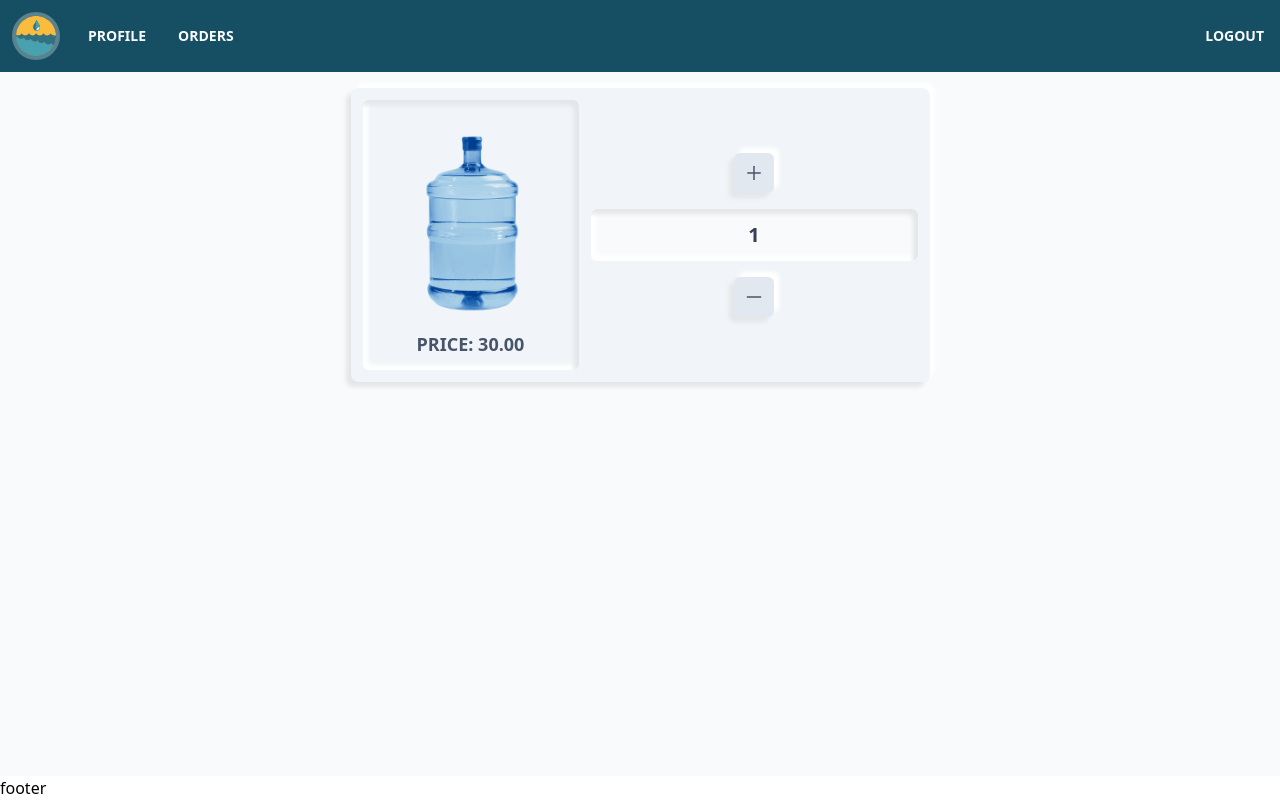
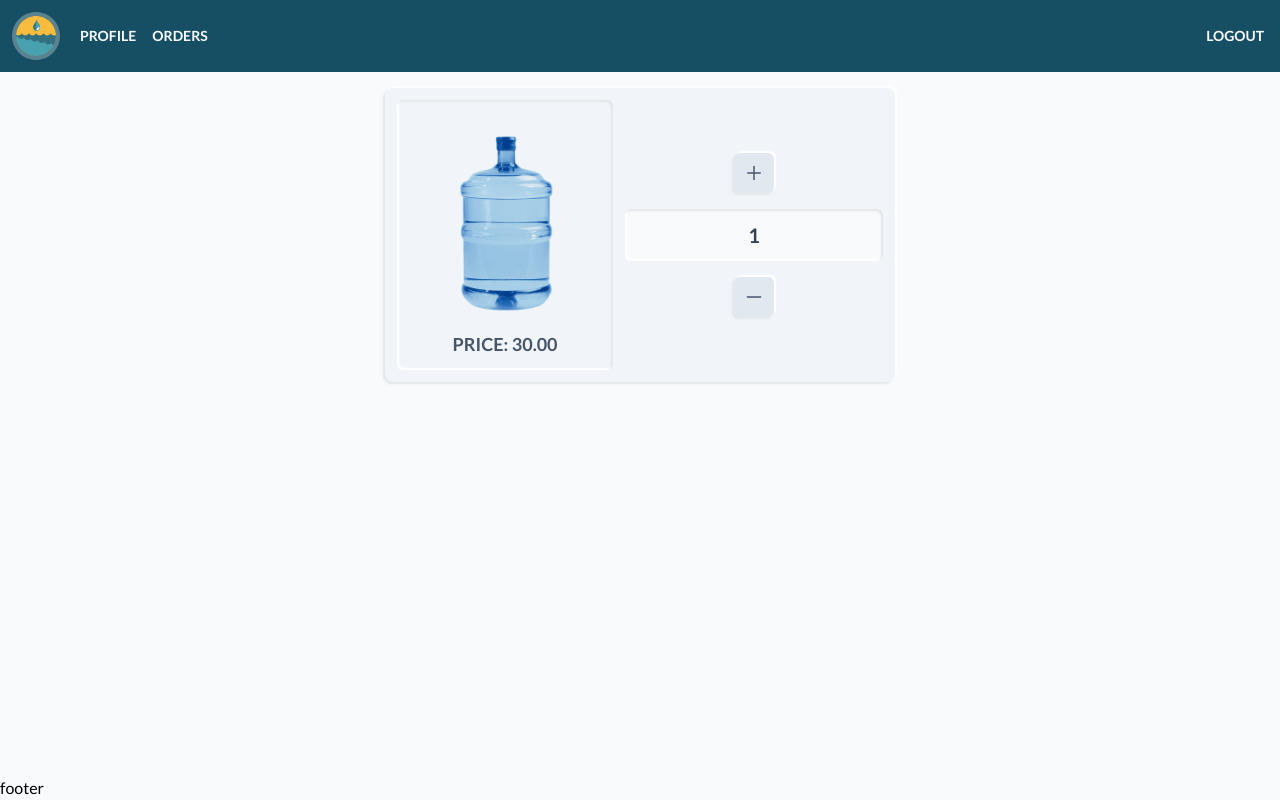
Before and after one commit to justinsalasdev/bernardwater, a React (Create React App) app: page / in a window 1280 px wide. Built offline with nearby package versions, Linux system fonts and the light colour scheme; no server answers; the database is empty; sample sign-in values are in the browser's storage.

Commit message:
update styles

```diff
--- a/public/index.html
+++ b/public/index.html
@@ -24,6 +24,12 @@
       work correctly both with client-side routing and a non-root public URL.
       Learn how to configure a non-root public URL by running `npm run build`.
     -->
+    <link rel="preconnect" href="https://fonts.googleapis.com" />
+    <link rel="preconnect" href="https://fonts.gstatic.com" crossorigin />
+    <link
+      href="https://fonts.googleapis.com/css2?family=Lato:wght@300;400;700;900&display=swap"
+      rel="stylesheet"
+    />
     <title>React App</title>
   </head>
   <body style="height: 100%; display: grid">
--- a/src/App/App.tsx
+++ b/src/App/App.tsx
@@ -17,7 +17,7 @@ export default function App() {
     return <Loader classes="text-cyan-500 place-self-center" />;
   } else {
     return (
-      <div className="grid grid-rows-a1a relative">
+      <div className="grid grid-rows-a1a relative bg-slate-50">
         <Modal classes="fixed top-0 bottom-0 right-0 left-0 bg-slate-800/50 grid place-items-center">
           <Header />
           <Routes>
--- a/src/App/Header/UserMenu.tsx
+++ b/src/App/Header/UserMenu.tsx
@@ -11,7 +11,7 @@ export default function UserMenu() {
           to={route}
           key={route}
           className={({ isActive }) =>
-            `text-slate-50 uppercase font-semibold text-sm hover:text-cyan-200 py-2 px-4 rounded-md ${
+            `text-slate-50 uppercase font-semibold text-sm hover:text-cyan-200 p-2 rounded-md ${
               isActive
                 ? "bg-cyan-50 bg-opacity-10 shadow-inner pointer-events-none"
                 : ""
--- a/src/App/Profile/EditForm/TextInput.tsx
+++ b/src/App/Profile/EditForm/TextInput.tsx
@@ -28,19 +28,15 @@ export default function TextInput(props: {
         readOnly={!props.isEditing}
         placeholder={props.placeholder}
         type="text"
-        className="mt-1 w-full bg-slate-50/30 shadow-inner border text-slate-700 p-4 rounded-md
-         placeholder:text-slate-300
-         disabled:bg-slate-100/70
-         focus:outline-none focus:ring-2 focus:ring-cyan-700/20
-         read-only:pointer-events-none read-only:shadow-none
-         read-only:bg-white read-only:border-t-transparent read-only:border-x-transparent
-         read-only:rounded-none read-only:placeholder:invisible"
+        className="mt-1 w-full text-slate-800 bg-slate-100 shadow-inner-slate50 p-3 rounded-md
+        focus:outline-none
+        read-only:shadow-none"
       />
       <ErrorMessage
         as="p"
         errors={errors}
         name={props.id}
-        className="text-rose-300 text-xs font-mono text-right mt-1 pr-1"
+        className="text-rose-300 font-bold text-xs font-mono text-right mt-1 pr-1"
       />
     </div>
   );
--- a/src/App/Profile/EditForm/useUpdateProfile.ts
+++ b/src/App/Profile/EditForm/useUpdateProfile.ts
@@ -4,7 +4,7 @@ import { tables } from "constants/tables";
 import { useGetter } from "store/accessors";
 import { useState } from "react";
 import { Profile } from "types/types";
-import { profileConverter } from "types/coverters";
+import createConverter from "helpers/createConverter";
 
 export default function useUpdateProfile() {
   const user = useGetter((state) => state.auth.user);
@@ -22,7 +22,7 @@ export default function useUpdateProfile() {
     try {
       const db = getFirestore();
       const ref = doc(db, tables.users, user?.uid!).withConverter(
-        profileConverter
+        createConverter<Profile>()
       );
       await setDoc(ref, data, { merge: true });
       setEditing(false);
--- a/src/App/Profile/Profile.tsx
+++ b/src/App/Profile/Profile.tsx
@@ -25,7 +25,7 @@ export default function Profile() {
   );
 
   return (
-    <div className="grid content-start justify-items-center pt-8">
+    <div className="bg-slate-50 container-padded grid content-start justify-items-center pt-8">
       {profileContent}
     </div>
   );
--- a/src/App/useInitApp.ts
+++ b/src/App/useInitApp.ts
@@ -11,7 +11,8 @@ import {
   Unsubscribe as FireStoreUnsubscribe,
 } from "firebase/firestore";
 import { tables } from "constants/tables";
-import { profileConverter } from "types/coverters";
+import { Profile } from "types/types";
+import createConverter from "helpers/createConverter";
 export default function useInitApp() {
   const [loading, setLoading] = useState(true);
   const profileSubscribeRef = useRef<FireStoreUnsubscribe>();
@@ -50,7 +51,7 @@ export default function useInitApp() {
         //subscribe to profile change
         const db = getFirestore();
         const docRef = doc(db, tables.users, user.uid).withConverter(
-          profileConverter
+          createConverter<Profile>()
         );
         const unsubscribe = onSnapshot(docRef, (doc) => {
           if (doc.exists()) {
--- /dev/null
+++ b/src/helpers/createConverter.ts
@@ -0,0 +1,8 @@
+import { FirestoreDataConverter } from "firebase/firestore";
+
+export default function createConverter<T>(): FirestoreDataConverter<T> {
+  return {
+    toFirestore: (data: T) => data,
+    fromFirestore: (snapshot, options) => snapshot.data(options) as T,
+  };
+}
--- a/src/index.css
+++ b/src/index.css
@@ -2,11 +2,23 @@
 @tailwind components;
 @tailwind utilities;
 
+@layer base {
+  * {
+    -webkit-tap-highlight-color: transparent;
+  }
+}
+
+@layer components {
+  .container-padded {
+    @apply xl:container xl:mx-auto xl:px-0 px-5;
+  }
+}
+
 @layer utilities {
   .shadow-outer-slate50 {
-    box-shadow: -5px 5px 4px #e4e6e8, 5px -5px 4px #ffffff;
+    box-shadow: -2px 2px 2px #e4e6e8, 2px -2px 2px #ffffff;
   }
   .shadow-inner-slate50 {
-    box-shadow: inset -5px 5px 4px #e4e6e8, inset 5px -5px 4px #ffffff;
+    box-shadow: inset -2px 2px 2px #e4e6e8, inset 2px -2px 2px #ffffff;
   }
 }
--- a/src/types/coverters.ts
+++ /dev/null
@@ -1,7 +0,0 @@
-import { FirestoreDataConverter } from "firebase/firestore";
-import { Profile } from "./types";
-
-export const profileConverter: FirestoreDataConverter<Profile> = {
-  toFirestore: (profile) => profile,
-  fromFirestore: (snapshot, options) => snapshot.data(options) as Profile,
-};
--- a/tailwind.config.js
+++ b/tailwind.config.js
@@ -2,6 +2,9 @@ module.exports = {
   content: ["./src/**/*.{js,jsx,ts,tsx}"],
   theme: {
     extend: {
+      fontFamily: {
+        sans: ["Lato", "sans-serif"],
+      },
       gridTemplateRows: {
         a1a: "auto 1fr auto",
         a1: "auto 1fr",
```
